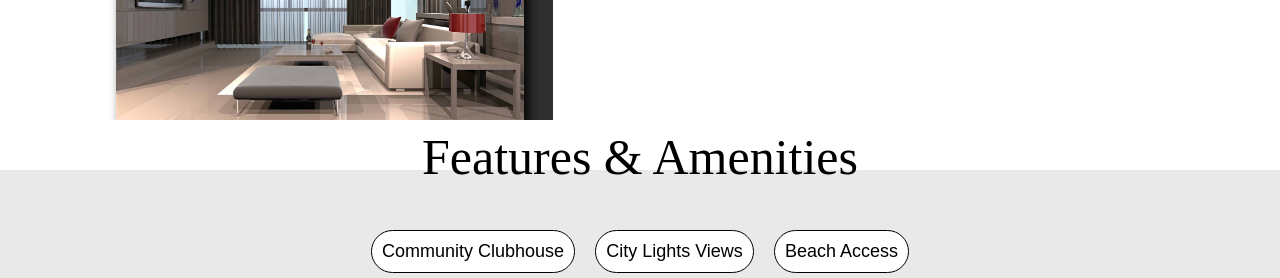
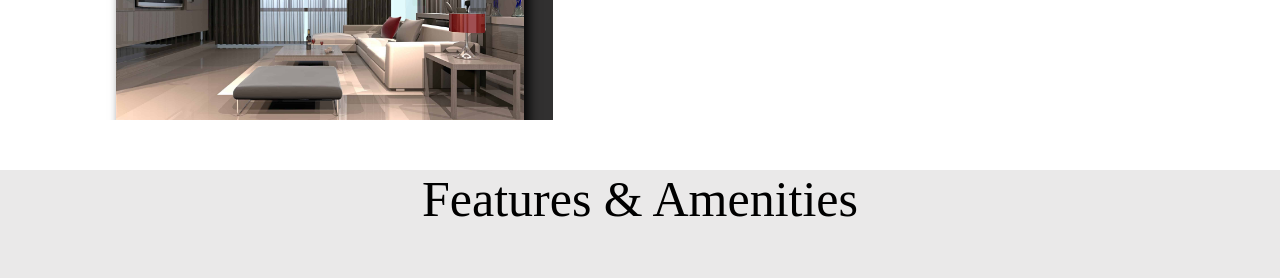
Before and after one commit to VezalisPetros/Home-Website-Test, a React (Vite) app: page / in a window 1280 px wide. Shown: the part 1800-2078 px from the top of the page. Built offline with nearby package versions, Linux system fonts and the light colour scheme; a web font is replaced by a local one.

Commit message:
photos commit

```diff
--- a/src/index.css
+++ b/src/index.css
@@ -405,7 +405,7 @@ body {
 /*features-amenities */
 .features-amenities{
  text-align: center;
- position: absolute;
+
  top: -12%;
  font-family: 'Neucha', cursive;
  font-size: 50px;
@@ -483,7 +483,7 @@ body {
   color: white;
   border-radius: 50%;
   cursor: pointer;
-  font-size: 1.2 rem;
+
   position: absolute;
 
   transform: translateY(-50%);
```
